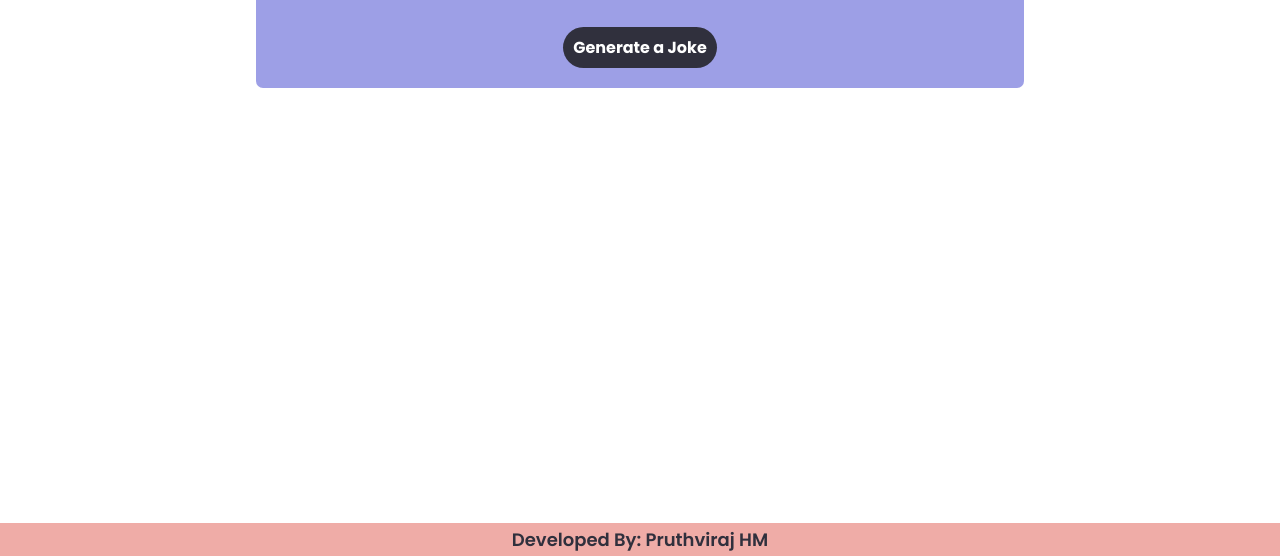
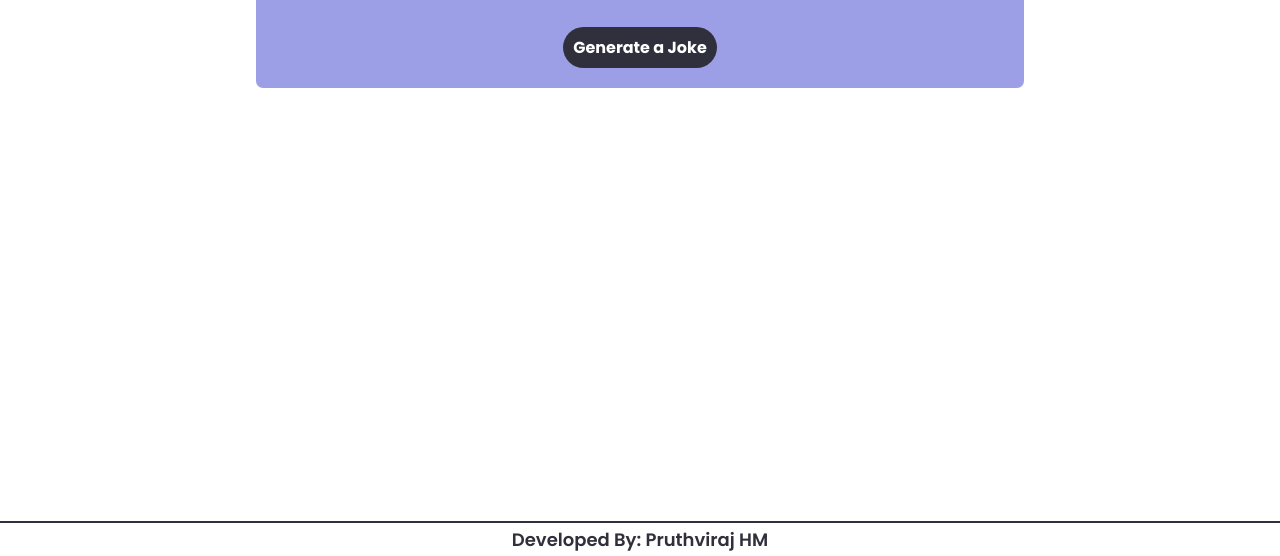
Before and after one commit to PRUTHVIRAJ-HM/Js-projects, a plain HTML site: page index.html in a window 1280 px wide. Shown: the part 244-800 px from the top of the page. Drawn offline with Linux system fonts and the light colour scheme.

Commit message:
Update style.css

```diff
--- a/style.css
+++ b/style.css
@@ -110,10 +110,11 @@ body{
 
 
 footer{
-    background:#EFACA7;
+    background:#FFFFFF;
     position: fixed;
     left: 0;
     bottom: 0;
+    border-top: 2px solid #30303D;
     width: 100%;
     color:#30303D;
     font-size:18px;
```
